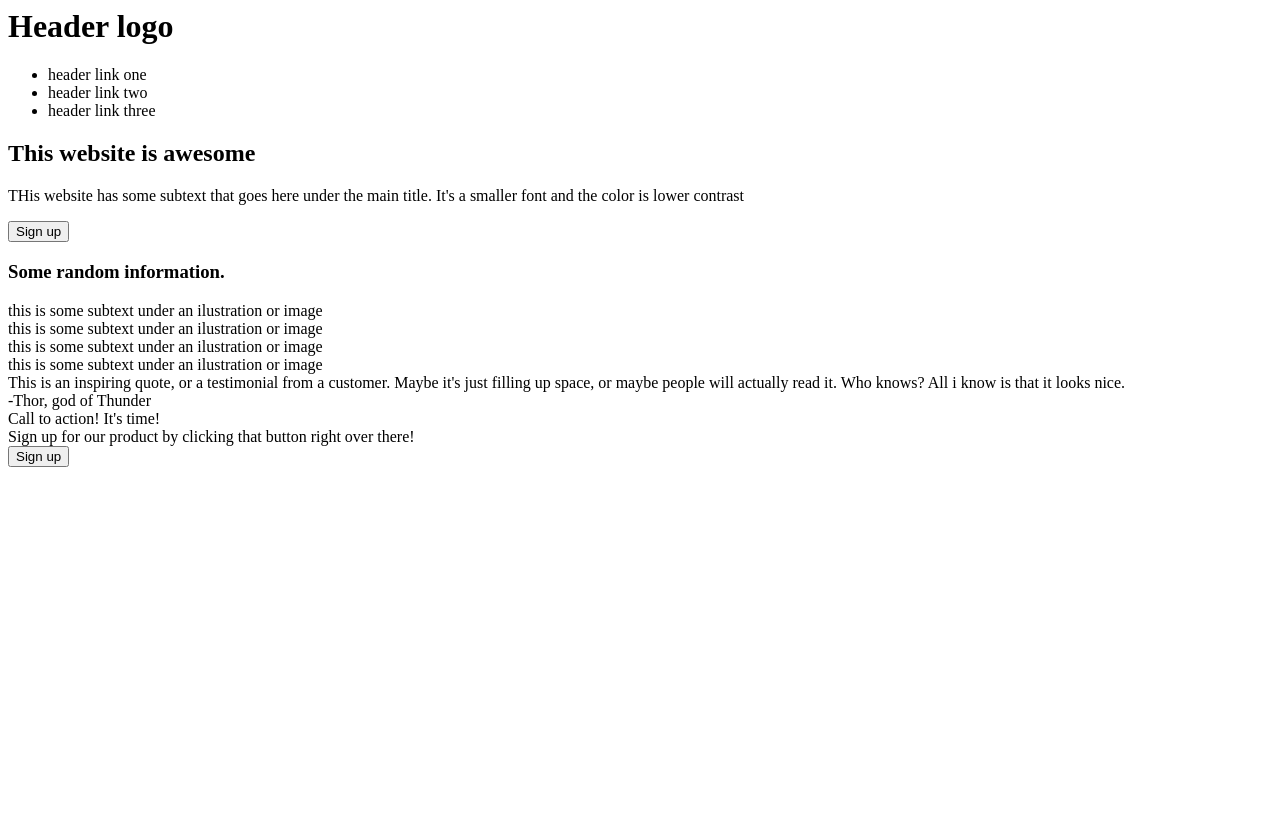
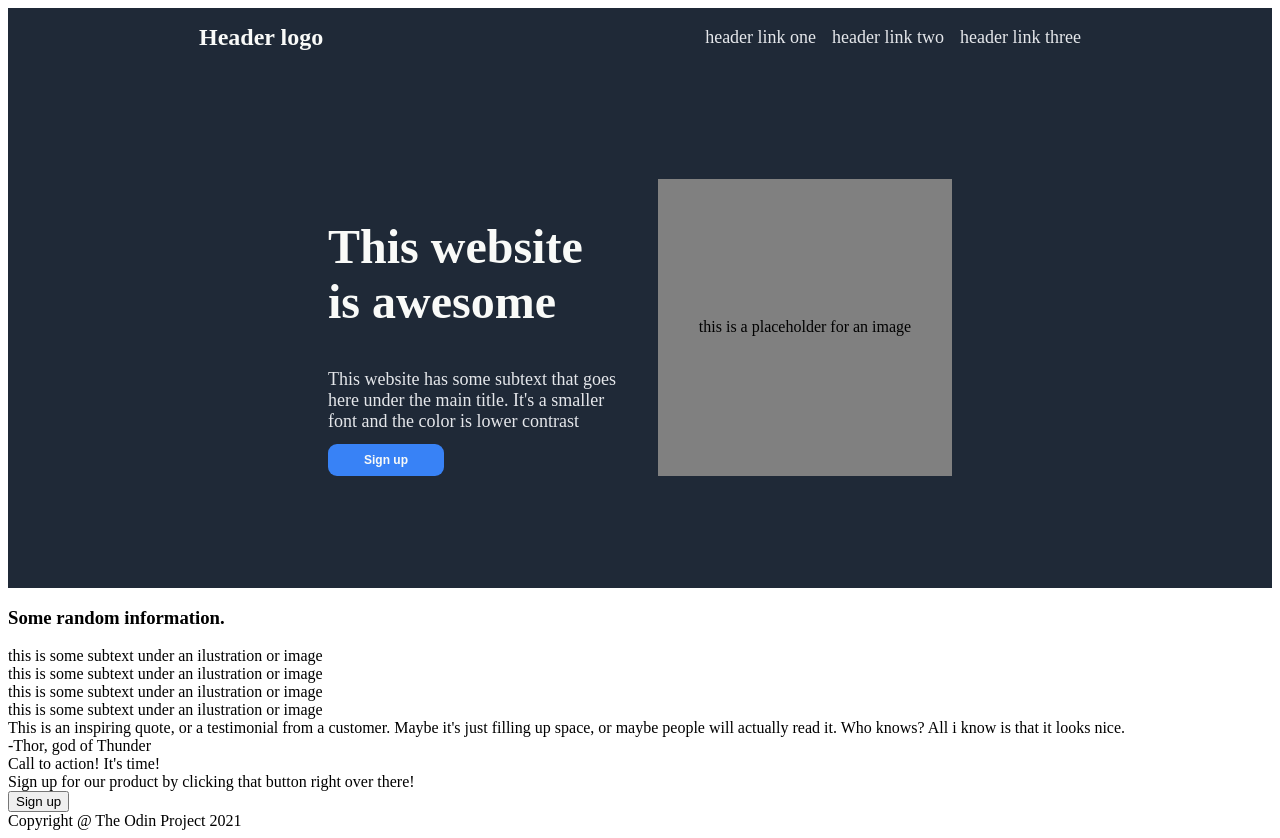
Before and after one commit to Mythpoke/Landing-Page, a plain HTML site: page index.html in a window 1280 px wide. Before the commit the page ends 800 px from the top, so only its background shows below. Drawn offline with Linux system fonts and the light colour scheme.

Commit message:
Update header

```diff
--- a/index.html
+++ b/index.html
@@ -3,10 +3,11 @@
     <head>
         <title>Landing Page</title>
         <meta charset="UTF-8">
+        <link rel="stylesheet" href="style.css">
     </head>
     <body>
         <div class="header">
-          <div class="mini-header">
+          <div class="small-header">
               <h1>Header logo</h1>
               <ul>
                   <li><a>header link one</a></li>
@@ -14,11 +15,15 @@
                   <li><a>header link three</a></li>
               </ul>
           </div>
-              <h2>This website is awesome</h2>
-              <p>THis website has some subtext that goes here under the main title.
-                 It's a smaller font and the color is lower contrast</p>
-              <button>Sign up</button>
-              <img>
+          <div class="big-header">
+             <div class="left">
+                <h2>This website is awesome</h2>
+                <div class="p">This website has some subtext that goes here under the main title.
+                 It's a smaller font and the color is lower contrast</div>
+                <button class="button">Sign up</button>
+              </div>
+              <div class="right"><div class="text">this is a placeholder for an image</div></div>
+           </div>
         </div>
         <div class="section_one">
             <h3>Some random information.</h3>
@@ -52,5 +57,8 @@
                 <button>Sign up</button>
             </div>
         </div>
+        <div class="footer">
+            <div>Copyright @ The Odin Project 2021</div>
+        </div>
     </body>
 </html>
--- a/style.css
+++ b/style.css
@@ -0,0 +1,78 @@
+.header {
+    background: #1f2937;
+}
+
+/*header*/
+
+.small-header {
+    display: flex;
+    justify-content: space-around;
+}
+
+h1 {
+    color:#F9FAF8;
+    font-size: 24px;
+}
+
+ul {
+    display: flex;
+    align-items: center;
+    list-style: none;
+    padding: 0;
+    margin: 0;
+    gap: 16px;
+}
+
+a {
+    color: #E5E7EB;
+    font-size: 18px;
+}
+
+.big-header {
+    display: flex;
+    justify-content: center;
+    align-items: stretch;
+    padding: 7em 20em;
+    gap: 36px;
+}
+
+.big-header .left {
+    display: flex;
+    flex-direction: column;
+    justify-content: center;
+    align-items: baseline;
+    flex: 1;
+
+}
+
+.big-header .right {
+    background: gray;
+    flex: 1;
+    display: flex;
+    justify-content: center;
+    align-items: center;
+
+}
+
+h2 {
+    font-size: 48px;
+    font-weight: extra-bold;
+    color: #F9FAF8;
+
+}
+
+.p {
+    font-size: 18px;
+    color: #E5E7EB;
+}
+
+.button {
+    margin-top: 12px;
+    padding: 9px 36px;
+    border-radius: 9px;
+    background-color: #3882F6;
+    color: #F9FAF8;
+    font-size: 12px;
+    font-weight: bold;
+    border: 0px;
+}
```
